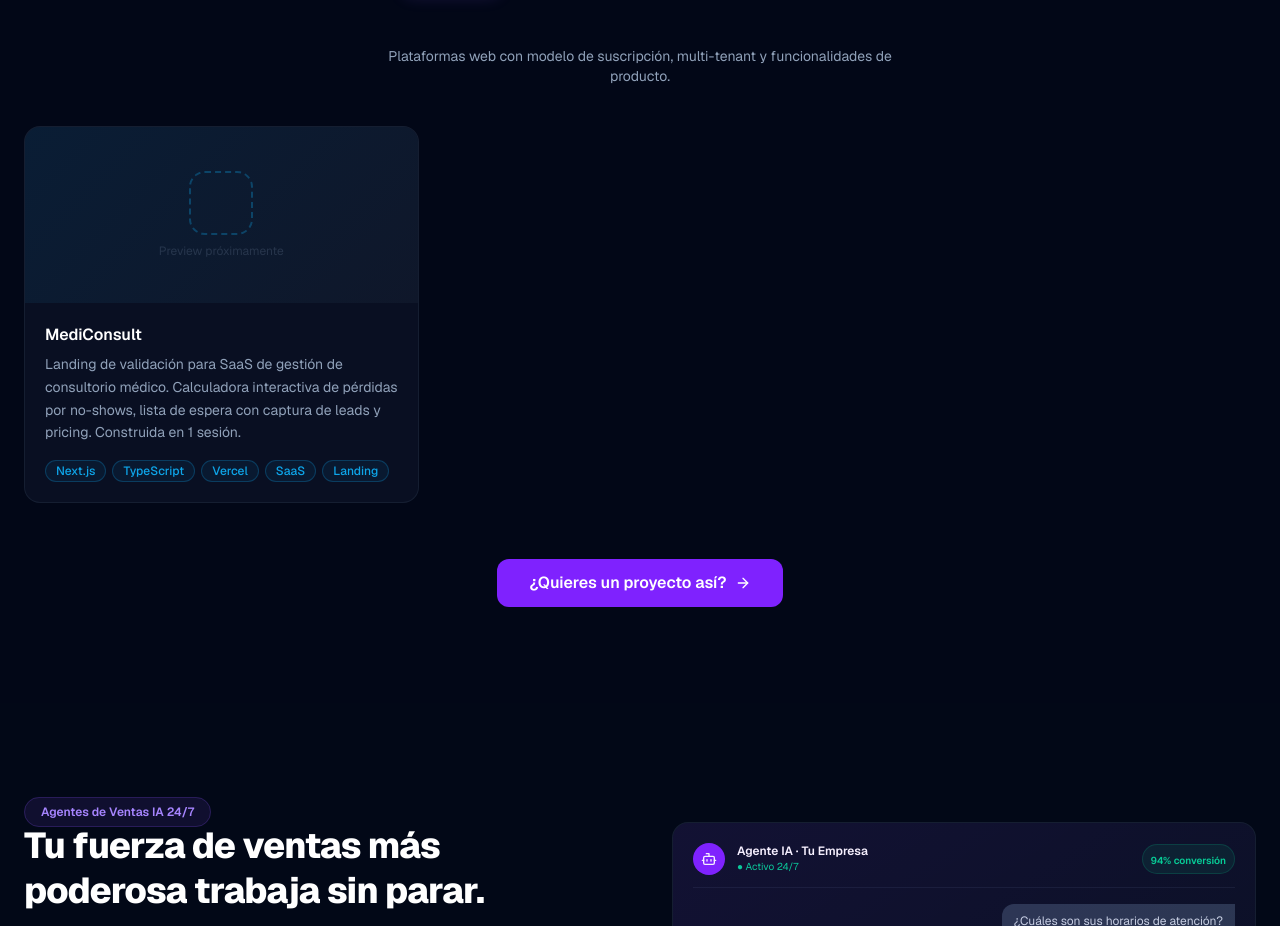
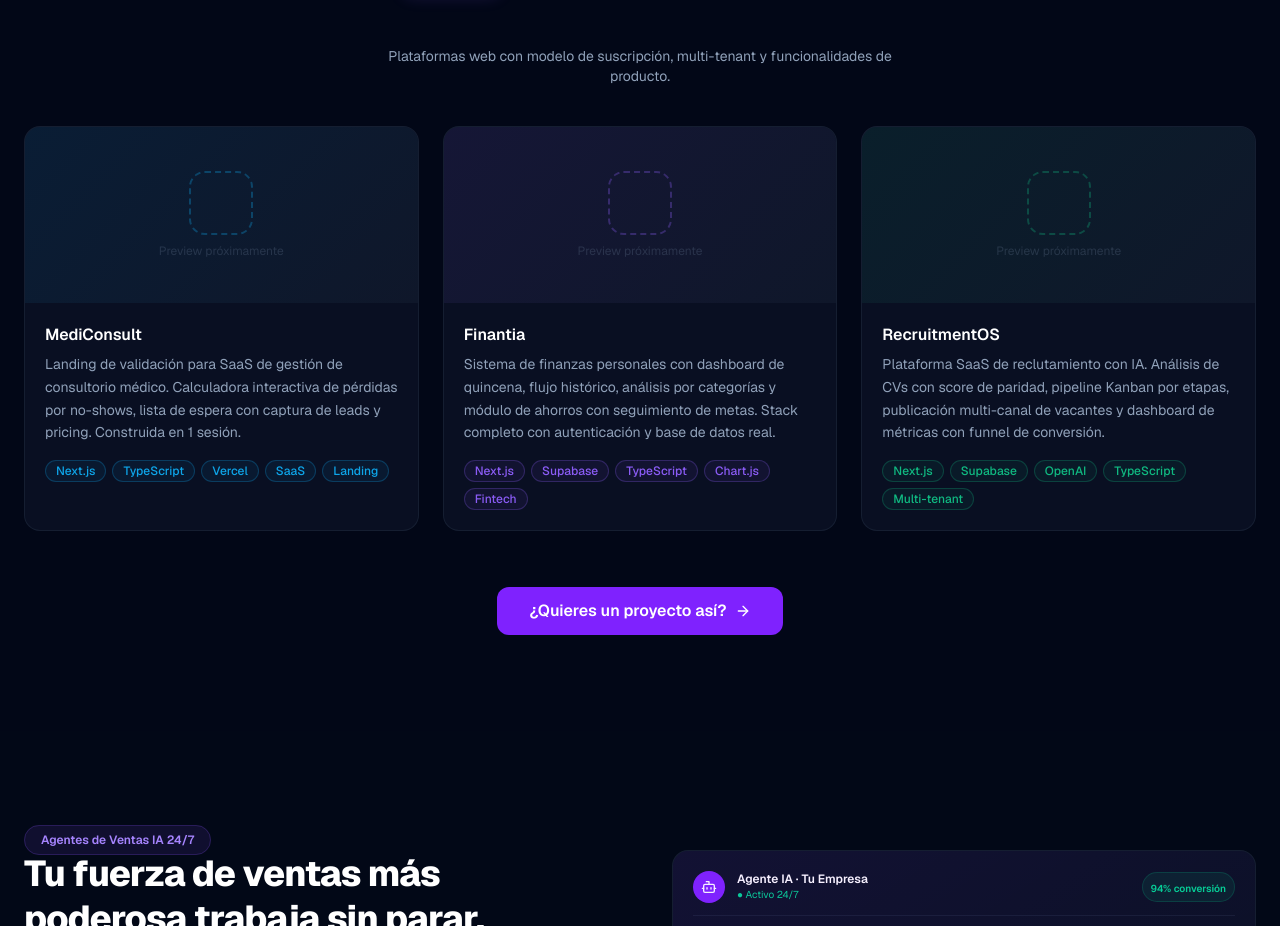
Before and after one commit to alejandrotrejotomedes-hub/agentia360-web, a Next.js app: page / in a window 1280 px wide. Shown: the part 3392-4318 px from the top of the page. Built offline with nearby package versions, Linux system fonts and the light colour scheme.

Commit message:
feat: add Finantia and RecruitmentOS to portfolio

```diff
--- a/src/components/Portfolio.tsx
+++ b/src/components/Portfolio.tsx
@@ -32,6 +32,23 @@
   },
   {
     id: 2,
+    category: "saas",
+    title: "Finantia",
+    description: "Sistema de finanzas personales con dashboard de quincena, flujo histórico, análisis por categorías y módulo de ahorros con seguimiento de metas. Stack completo con autenticación y base de datos real.",
+    tags: ["Next.js", "Supabase", "TypeScript", "Chart.js", "Fintech"],
+    accent: "#8b5cf6",
+  },
+  {
+    id: 3,
+    category: "saas",
+    title: "RecruitmentOS",
+    description: "Plataforma SaaS de reclutamiento con IA. Análisis de CVs con score de paridad, pipeline Kanban por etapas, publicación multi-canal de vacantes y dashboard de métricas con funnel de conversión.",
+    tags: ["Next.js", "Supabase", "OpenAI", "TypeScript", "Multi-tenant"],
+    link: "https://recruitment-app-nine-plum.vercel.app",
+    accent: "#10b981",
+  },
+  {
+    id: 4,
     category: "web",
     title: "Ramen Yukihira",
     description: "Sitio web para restaurante de ramen en CDMX con estética anime, menú interactivo y sección de ubicación. Construido en 1 sesión basándose solo en su perfil de Instagram.",
```
